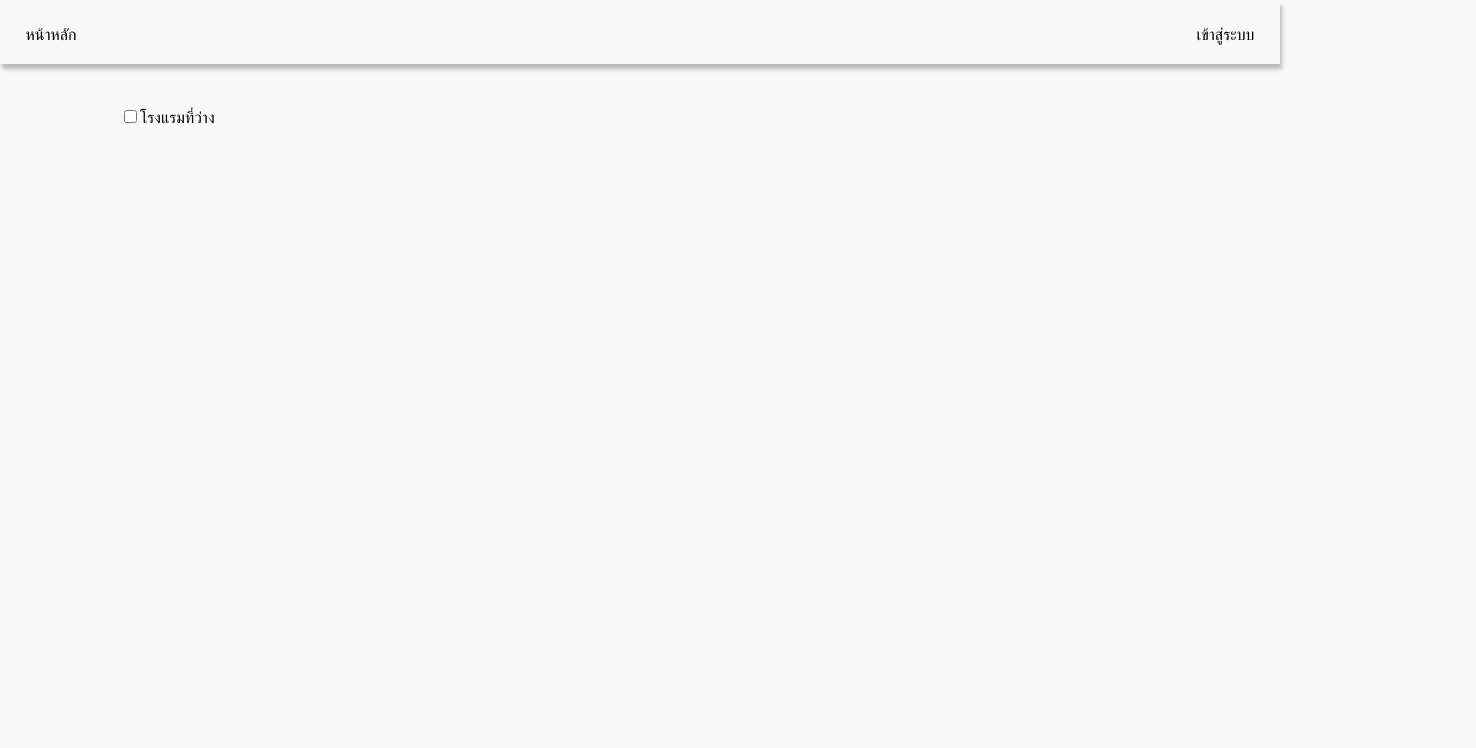
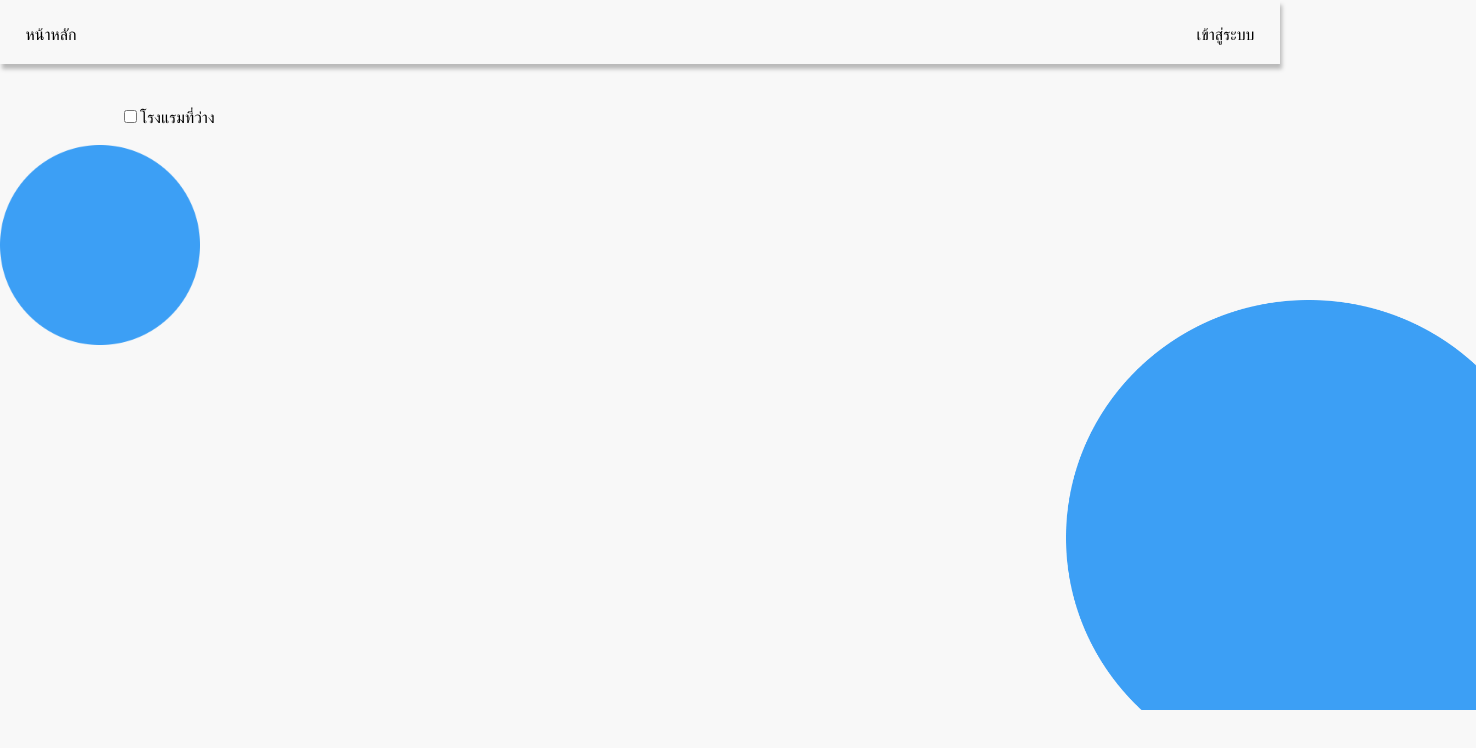
Before and after one commit to Kathaleeyaice/hostel-management, a Vue app: page / in a window 1280 px wide. Shown: the top 748 px of the page, 1476 px wide, since content can reach past the window. Built offline with nearby package versions, Linux system fonts and the light colour scheme; no server answers; a web font is replaced by a local one.

Commit message:
add background to project

```diff
--- a/src/App.vue
+++ b/src/App.vue
@@ -1,6 +1,8 @@
 <template>
   <div id="app">
     <router-view />
+    <img src="./assets/bg.png" id="backgroung" />
+    <img src="./assets/bg2.png" id="backgroung2" />
   </div>
 </template>
 
@@ -10,4 +12,20 @@ body {
   background-color: #f8f8f8;
   font-family: "Bai Jamjuree", sans-serif;
 }
+#backgroung {
+  position: absolute;
+  width: 410px;
+  height: 410px;
+  left: 1066px;
+  top: 300px;
+  z-index: -1;
+}
+#backgroung2 {
+  position: absolute;
+  width: 200px;
+  height: 200px;
+  left: 0px;
+  top: 145px;
+  z-index: -1;
+}
 </style>
--- a/src/views/hotelListScreen/components/hotelListBox.vue
+++ b/src/views/hotelListScreen/components/hotelListBox.vue
@@ -60,10 +60,12 @@ export default {
   box-shadow: 2px 5px 4px rgba(0, 0, 0, 0.25);
   border-radius: 6px;
   transition: width 0.2s, height 0.2s;
+  background-color: #f8f8f8;
 }
 .hotelBox:hover {
   box-shadow: 2px 5px 4px rgba(2, 126, 234, 0.25);
   width: 85%;
   height: 25%;
+  background-color: #f8f8f8;
 }
 </style>
```
Also changed, not shown: src/assets/bg.png (added), src/assets/bg2.png (added).
